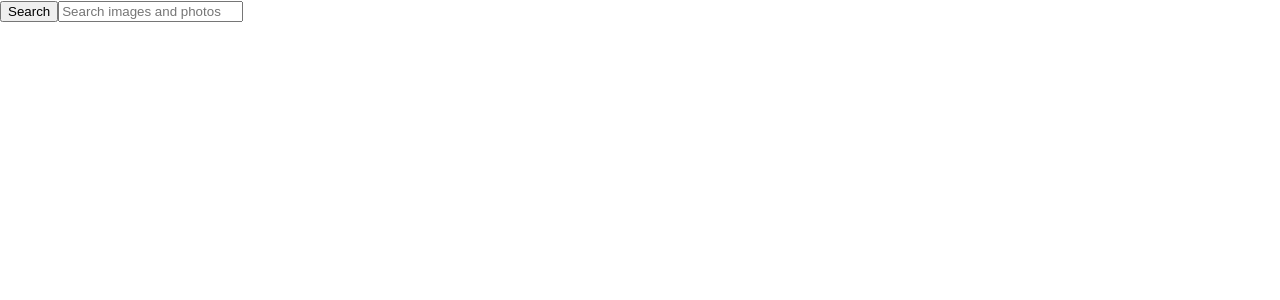
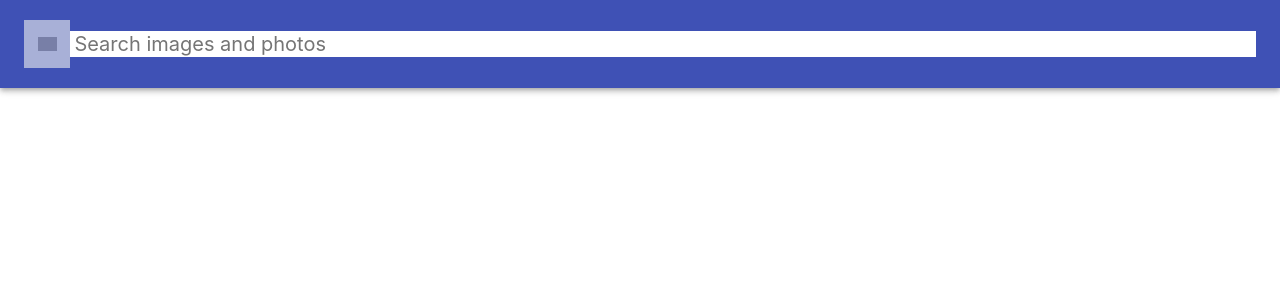
Before and after one commit to OleksiiPanaioti/goit-react-hw-04-images, a React (Create React App) app: page / in a window 1280 px wide. Shown: the top 300 px of the page. Built offline with nearby package versions, Linux system fonts and the light colour scheme; no server answers; grey boxes are pictures that could not be loaded.

Commit message:
chages ti Searchbar

```diff
--- a/package.json
+++ b/package.json
@@ -8,12 +8,15 @@
     "@testing-library/react": "^12.1.4",
     "@testing-library/user-event": "^13.5.0",
     "axios": "^1.3.6",
+    "formik": "^2.2.9",
     "proptypes": "^1.1.0",
     "react": "^18.1.0",
     "react-dom": "^18.1.0",
+    "react-icons": "^4.8.0",
     "react-scripts": "5.0.1",
     "styled-components": "^5.3.10",
-    "web-vitals": "^2.1.3"
+    "web-vitals": "^2.1.3",
+    "yup": "^1.1.1"
   },
   "scripts": {
     "start": "react-scripts start",
--- a/src/components/Searchbar/Searchbar.jsx
+++ b/src/components/Searchbar/Searchbar.jsx
@@ -1,30 +1,52 @@
 import { Component } from 'react';
+import * as yup from 'yup';
+import { Formik } from 'formik';
+import { ImSearch } from 'react-icons/im';
+import { Form, ButtonSubmit, FieldStyled, Span } from './Searchbar.styled';
+
+const initialValues = { name: '' };
+
+const formSchema = yup.object().shape({
+  name: yup.string().trim().required('Required field!'),
+});
 
 export default class Searchbar extends Component {
   state = {
-    pictureId: '',
+    pictureName: '',
+  };
+
+  handleNameChange = e => {
+    this.setState({ pictureName: e.currentTarget.value.toLowerCase() });
   };
 
   handleSubmit = event => {
     event.preventDefault();
+
+    this.setState({ pictureName: '' });
   };
 
   render() {
     return (
       <header class="searchbar">
-        <form class="form" onSubmit={this.handleSubmit}>
-          <button type="submit" class="button">
-            <span class="button-label">Search</span>
-          </button>
+        <Formik
+          initialValues={initialValues}
+          validationSchema={formSchema}
+          onSubmit={this.handleSubmit}
+        >
+          <Form htmlFor="name">
+            <ButtonSubmit type="submit">
+              <Span>Search</Span>
+            </ButtonSubmit>
 
-          <input
-            class="input"
-            type="text"
-            autocomplete="off"
-            autofocus
-            placeholder="Search images and photos"
-          />
-        </form>
+            <FieldStyled
+              type="text"
+              autocomplete="off"
+              autofocus
+              placeholder="Search images and photos"
+              onChange={this.handleNameChange}
+            />
+          </Form>
+        </Formik>
       </header>
     );
   }
--- a/src/components/Searchbar/Searchbar.styled.jsx
+++ b/src/components/Searchbar/Searchbar.styled.jsx
@@ -1 +1,64 @@
 import styled from 'styled-components';
+import { Form as FormikForm, Field as FormikField } from 'formik';
+
+export const Form = styled(FormikForm)`
+  top: 0;
+  left: 0;
+  position: sticky;
+  z-index: 1100;
+  display: flex;
+  justify-content: center;
+  align-items: center;
+  min-height: 64px;
+  padding-right: 24px;
+  padding-left: 24px;
+  padding-top: 12px;
+  padding-bottom: 12px;
+  color: #fff;
+  background-color: #3f51b5;
+  box-shadow: 0px 2px 4px -1px rgba(0, 0, 0, 0.2),
+    0px 4px 5px 0px rgba(0, 0, 0, 0.14), 0px 1px 10px 0px rgba(0, 0, 0, 0.12);
+`;
+
+export const FieldStyled = styled.input`
+  display: inline-block;
+  width: 100%;
+  font: inherit;
+  font-size: 20px;
+  border: none;
+  outline: none;
+  padding-left: 4px;
+  padding-right: 4px;
+`;
+
+export const ButtonSubmit = styled.button`
+  display: inline-block;
+  width: 48px;
+  height: 48px;
+  border: 0;
+  background-image: url('https://image.flaticon.com/icons/svg/149/149852.svg');
+  background-size: 40%;
+  background-repeat: no-repeat;
+  background-position: center;
+  opacity: 0.6;
+  transition: opacity 250ms cubic-bezier(0.4, 0, 0.2, 1);
+  cursor: pointer;
+  outline: none;
+
+  &:hover,
+  &:focus {
+    opacity: 1;
+  }
+`;
+
+export const Span = styled.span`
+  position: absolute;
+  width: 1px;
+  height: 1px;
+  padding: 0;
+  overflow: hidden;
+  clip: rect(0, 0, 0, 0);
+  white-space: nowrap;
+  clip-path: inset(50%);
+  border: 0;
+`;
```
Also changed, not shown: 1 other file (tests, documents, lock files or other folders).
